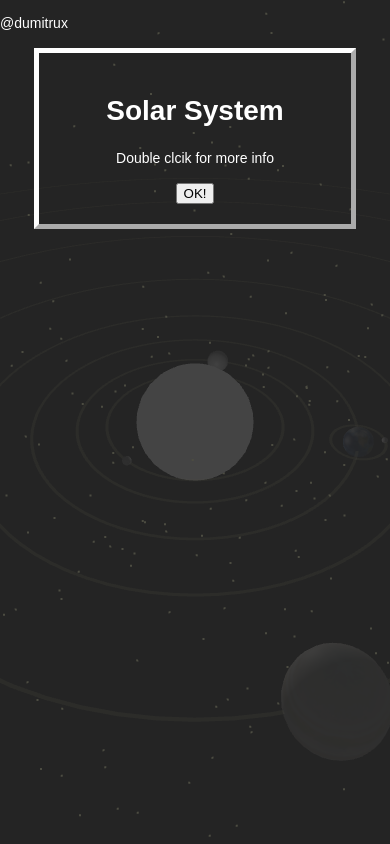
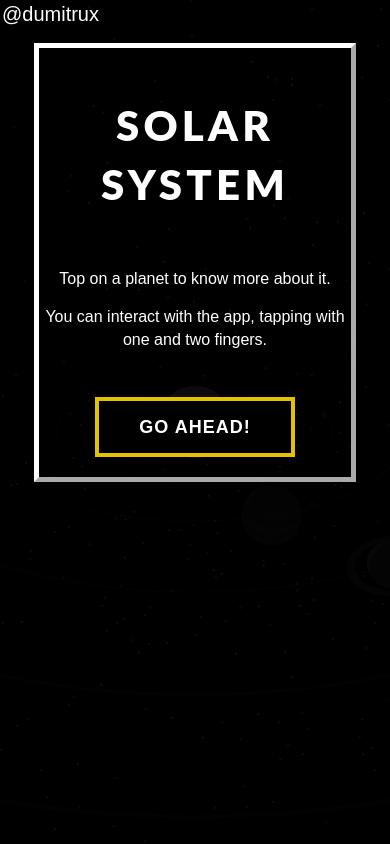
Before and after one commit to dumitrux/solar-system-threejs, a website: page index.html in a window 390 px wide. Drawn offline with Linux system fonts and the light colour scheme; animation ran at ten frames a second.

Commit message:
add instructions load, change id of dictionary, change new ini position, change style

```diff
--- a/css/style.css
+++ b/css/style.css
@@ -26,8 +26,7 @@ body {
   z-index: 100;
   width: 100vw;
   height: 100vh;
-  background-color: rgba(43, 43, 43, 0.842);
-
+  background-color: rgba(0, 0, 0, 0.95);
 }
 
 .center {
@@ -35,18 +34,45 @@ body {
   text-align: center;
   color: white;
   width: 80%;
-  margin: auto;
+  margin: 15px auto;
   padding: 20px 0px;
 }
 
-#author {
+#title {
+  font-family: "Lato", sans-serif;
+  font-size: 3em;
+  font-weight: 900;
+  text-transform: uppercase;
+  letter-spacing: 0.1em;
+  word-spacing: 0.2em;
+}
+
+#loadButton {
+  font-family: "Oswald", sans-serif;
+  padding: 10px 60px;
+  text-align: center;
+  text-decoration: none;
+  font-size: 18px;
+  line-height: 2em;
+  font-weight: 900;
+  letter-spacing: 1px;
+  text-transform: uppercase;
+  transition: all 0.3s ease-in-out;
+  color: rgb(255, 255, 255);
+  border: 4px solid #fff;
+  border-color: #e5c100;
+  background-color: black;
+}
+
+#loadButton:hover {
+  cursor: pointer;
+}
+
+#myLink {
+  text-decoration: none;
   color: white;
-  /*
-  position: absolute;
-  margin: auto;
-  width: 10%;
-  border: 3px solid #ffffff;
-  padding: 10px;*/
+  font-size: 20px;
+  padding: 10px 2px;
 }
 
 /* The Modal (background) */
@@ -73,16 +99,16 @@ body {
   padding: 0;
   border: 1px solid #888;
   width: 50%;
-  box-shadow: 0 4px 8px 0 rgba(139, 139, 139, 0.1), 0 6px 20px 0 rgba(139, 139, 139, 0.09);
+  box-shadow: 0 4px 8px 0 rgba(139, 139, 139, 0.1),
+    0 6px 20px 0 rgba(139, 139, 139, 0.09);
   -webkit-animation-name: animatetop;
   -webkit-animation-duration: 0.4s;
   animation-name: animatetop;
   animation-duration: 0.4s;
-
 }
 
 /* Use a media query to add a break point at 800px: */
-@media screen and (max-width:800px) {
+@media screen and (max-width: 800px) {
   .modal-content {
     width: 80%; /* The width is 100%, when the viewport is 800px or smaller */
   }
@@ -151,6 +177,46 @@ body {
 }
 
 span {
-  font-weight: bold;
-  font-size: 16px;
+  font-size: 18px;
+  font-weight: normal;
 }
+
+li {
+  font-weight: 600;
+  font-size: 18px;
+  padding: 7px 0px;
+}
+
+.instructions {
+  font-size: 20px;
+  padding: 10px 1px;
+}
+
+div.mobile {
+  display: none;
+}
+@media (max-width: 640px) {
+  div.mobile {
+    display: block;
+  }
+  div.desktop {
+    display: none;
+  }
+
+  .instructions {
+    font-size: 16px;
+  }
+
+  #loadButton {
+    padding: 8px 40px;
+  }
+
+  span {
+    font-size: 15px;
+  }
+
+  li {
+    font-size: 15px;
+    padding: 3px 0px;
+  }
+}
--- a/index.html
+++ b/index.html
@@ -26,6 +26,22 @@
             </div>
 
             <div class="modal-body">
+                <ul>
+                    <li>Volume: <span id="volumeXEarths"></span> Earths</li>
+                    <li>Orbit distance: <span id="orbitDistance"></span> km</li>
+                    <li>Equatorial radius: <span id="equatorialRadius"></span> km</li>
+                    <li>Surface gravity: <span id="surfaceGravity"></span> m/s^2</li>
+                    <li>Rotation period: <span id="rotationPeriodEarthDays"></span> days</li>
+                    <li>Orbital period: <span id="orbitalPeriod"></span> days</li>
+                    <li>Mean Orbit Velocity: <span id="meanOrbitVelocity"></span> km/h</li>
+                    <li>Surface temperature: <span id="surfaceTemperature"></span> °C</li>
+                    <li>Atmoshperic constituents: <span id="atmoshpericConstituents"></span></li>
+                    <li>Moons: <span id="moons"></span></li>
+                    <li>Rings: <span id="rings"></span></li>
+                    <li>Adjective: <span id="adjective"></span></li>
+                </ul>
+
+                <!--
                 <p>Volume: <span id="volumeXEarths"></span> Earths</p>
                 <p>Orbit distance: <span id="orbitDistance"></span> km</p>
                 <p>Equatorial radius: <span id="equatorialRadius"></span> km</p>
@@ -37,7 +53,7 @@
                 <p>Atmoshperic constituents: <span id="atmoshpericConstituents"></span></p>
                 <p>Moons: <span id="moons"></span></p>
                 <p>Rings: <span id="rings"></span></p>
-                <p>Adjective: <span id="adjective"></span></p>
+                <p>Adjective: <span id="adjective"></span></p> -->
             </div>
         </div>
 
@@ -46,12 +62,22 @@
     <!-- Loading -->
     <div id="loading">
         <div id="author">
-            <p>@dumitrux</p>
+            <a id="myLink" href="https://github.com/dumitrux" target="_blank">@dumitrux</a>
         </div>
         <div class="center">
-            <h1>Solar System</h1>
-            <p>Double clcik for more info</p>
-            <button id="loadButton">OK!</button>
+            <h1 id="title">SOLAR SYSTEM</h1>
+            <div class="instructions">
+                <div class="desktop">
+                    <p>Double clcik on a planet to know more about it.</p>
+                    <p>You can interact with the app, with both clicks and the wheel.</p>
+                </div>
+                <div class="mobile">
+                    <p>Top on a planet to know more about it.</p>
+                    <p>You can interact with the app, tapping with one and two fingers.</p>
+                </div>
+            </div>
+            <br>
+            <button id="loadButton">GO AHEAD!</button>
         </div>
     </div>
 
--- a/js/LoadPage.js
+++ b/js/LoadPage.js
@@ -7,8 +7,12 @@ function onReady(callback) {
     }, 3000);
 }
 
+document.getElementById("loadButton").addEventListener("click", function () {
+    setVisible('body', true);
+    setVisible('#loading', false);
+});
 
-document.getElementById("loadButton").addEventListener("click", function () {
+document.getElementById("loadButton").addEventListener("touchstart", function () {
     setVisible('body', true);
     setVisible('#loading', false);
 });
--- a/js/PickHelper.js
+++ b/js/PickHelper.js
@@ -99,7 +99,7 @@ var AstronomicalBodiesNames = {
         "rings": "No",
         "adjective": "Solar",
     },
-    50: {
+    60: {
         "name": "Mercury",
         "volumeXEarths": "0.056",
         "orbitDistance": "57,909,227",
@@ -114,7 +114,7 @@ var AstronomicalBodiesNames = {
         "rings": "No",
         "adjective": "Mercurian, Mercurial",
     },
-    60: {
+    80: {
         "name": "Venus",
         "volumeXEarths": "0.866",
         "orbitDistance": "108,209,475",
@@ -129,7 +129,7 @@ var AstronomicalBodiesNames = {
         "rings": "No",
         "adjective": "Venusian",
     },
-    80: {
+    110: {
         "name": "Earth",
         "volumeXEarths": "1",
         "orbitDistance": "149,598,262",
@@ -144,7 +144,7 @@ var AstronomicalBodiesNames = {
         "rings": "No",
         "adjective": "Terrestrial, Terran",
     },
-    15: {
+    18: {
         "name": "Moon",
         "volumeXEarths": "0.02",
         "orbitDistance": "384,400",
@@ -159,7 +159,7 @@ var AstronomicalBodiesNames = {
         "rings": "No",
         "adjective": "Lunar",
     },
-    120: {
+    150: {
         "name": "Mars",
         "volumeXEarths": "0.151",
         "orbitDistance": "227,943,824",
@@ -174,7 +174,7 @@ var AstronomicalBodiesNames = {
         "rings": "No",
         "adjective": "Martian",
     },
-    160: {
+    220: {
         "name": "Jupiter",
         "volumeXEarths": "1,321",
         "orbitDistance": "778,340,821",
@@ -189,7 +189,7 @@ var AstronomicalBodiesNames = {
         "rings": "Yes",
         "adjective": "Jovian",
     },
-    240: {
+    320: {
         "name": "Saturn",
         "volumeXEarths": "764",
         "orbitDistance": "1,426,666,422",
@@ -204,7 +204,7 @@ var AstronomicalBodiesNames = {
         "rings": "Yes",
         "adjective": "Saturnian",
     },
-    320: {
+    420: {
         "name": "Uranus",
         "volumeXEarths": "63",
         "orbitDistance": "2,870,658,186",
@@ -219,7 +219,7 @@ var AstronomicalBodiesNames = {
         "rings": "Yes",
         "adjective": "Saturnian",
     },
-    360: {
+    500: {
         "name": "Neptune",
         "volumeXEarths": "58",
         "orbitDistance": "4,498,396,441",
--- a/js/SceneManager.js
+++ b/js/SceneManager.js
@@ -70,7 +70,7 @@ function SceneManager(canvas) {
         const farPlane = 10000;
         const camera = new THREE.PerspectiveCamera(fieldOfView, aspectRatio, nearPlane, farPlane);
 
-        camera.position.set(0, 300, 400);
+        camera.position.set(0, 300, 750);
         //camera.up.set(0, 1, 0);
         camera.lookAt(new THREE.Vector3(0, 0, 0));
 
```
